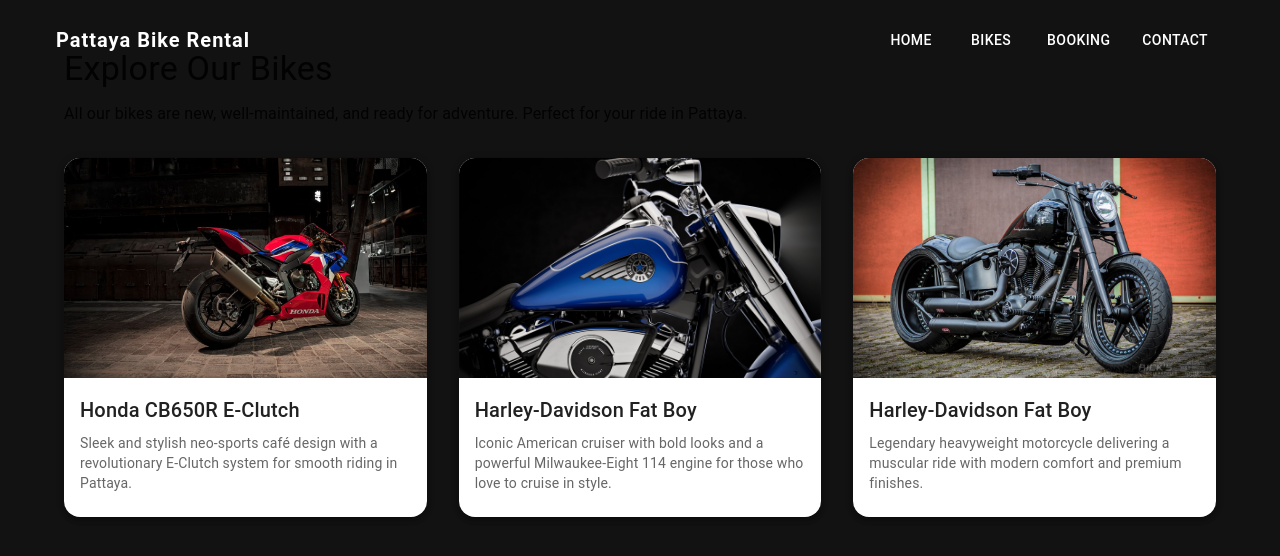
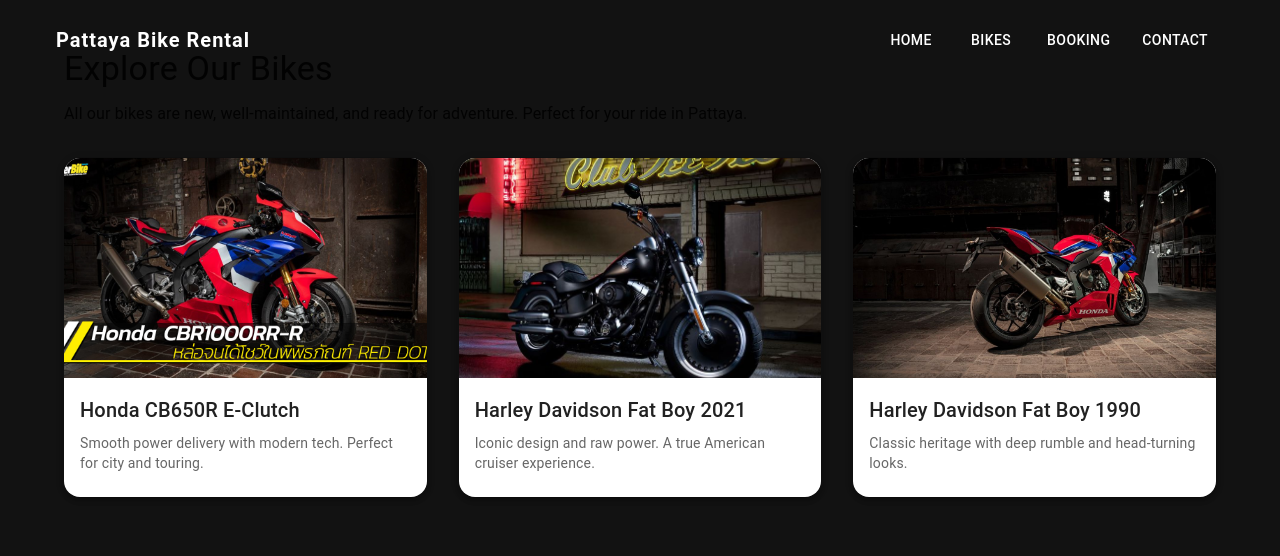
Before and after one commit to raananp/bike-rent-docer_v3, a React (Create React App) app in the folder bike-rental-dockerized-with-nginx/frontend/: page /bikes in a window 1280 px wide. Shown: the top 556 px of the page. Built offline with nearby package versions, Linux system fonts and the light colour scheme.

Commit message:
Update Bikes.js

```diff
--- a/bike-rental-dockerized-with-nginx/frontend/src/pages/Bikes.js
+++ b/bike-rental-dockerized-with-nginx/frontend/src/pages/Bikes.js
@@ -6,34 +6,34 @@
 
 const dummyBikes = [
   {
-    image: '/images/bike3.jpg',
+    image: '/images/bike2.jpg',
     title: 'Honda CB650R E-Clutch',
-    description: 'Sleek and stylish neo-sports café design with a revolutionary E-Clutch system for smooth riding in Pattaya.',
+    description: 'Smooth power delivery with modern tech. Perfect for city and touring.',
     year: 2023,
-    km: 3200,
-    pricePerDay: 550,
-    pricePerWeek: 3300,
+    km: 3000,
+    pricePerDay: 500,
+    pricePerWeek: 3200,
     pricePerMonth: 9800,
   },
   {
-    image: '/images/bike_h3.jpg',
-    title: 'Harley-Davidson Fat Boy',
-    description: 'Iconic American cruiser with bold looks and a powerful Milwaukee-Eight 114 engine for those who love to cruise in style.',
-    year: 2022,
-    km: 7400,
-    pricePerDay: 700,
-    pricePerWeek: 4500,
-    pricePerMonth: 12500,
+    image: '/images/bike_h1.jpg',
+    title: 'Harley Davidson Fat Boy 2021',
+    description: 'Iconic design and raw power. A true American cruiser experience.',
+    year: 2021,
+    km: 9500,
+    pricePerDay: 600,
+    pricePerWeek: 3900,
+    pricePerMonth: 10500,
   },
   {
-    image: '/images/bike_h2.jpg',
-    title: 'Harley-Davidson Fat Boy',
-    description: 'Legendary heavyweight motorcycle delivering a muscular ride with modern comfort and premium finishes.',
-    year: 2023,
-    km: 3900,
-    pricePerDay: 720,
-    pricePerWeek: 4600,
-    pricePerMonth: 12900,
+    image: '/images/bike3.jpg',
+    title: 'Harley Davidson Fat Boy 1990',
+    description: 'Classic heritage with deep rumble and head-turning looks.',
+    year: 1990,
+    km: 18000,
+    pricePerDay: 450,
+    pricePerWeek: 3000,
+    pricePerMonth: 9000,
   },
 ];
 
```
